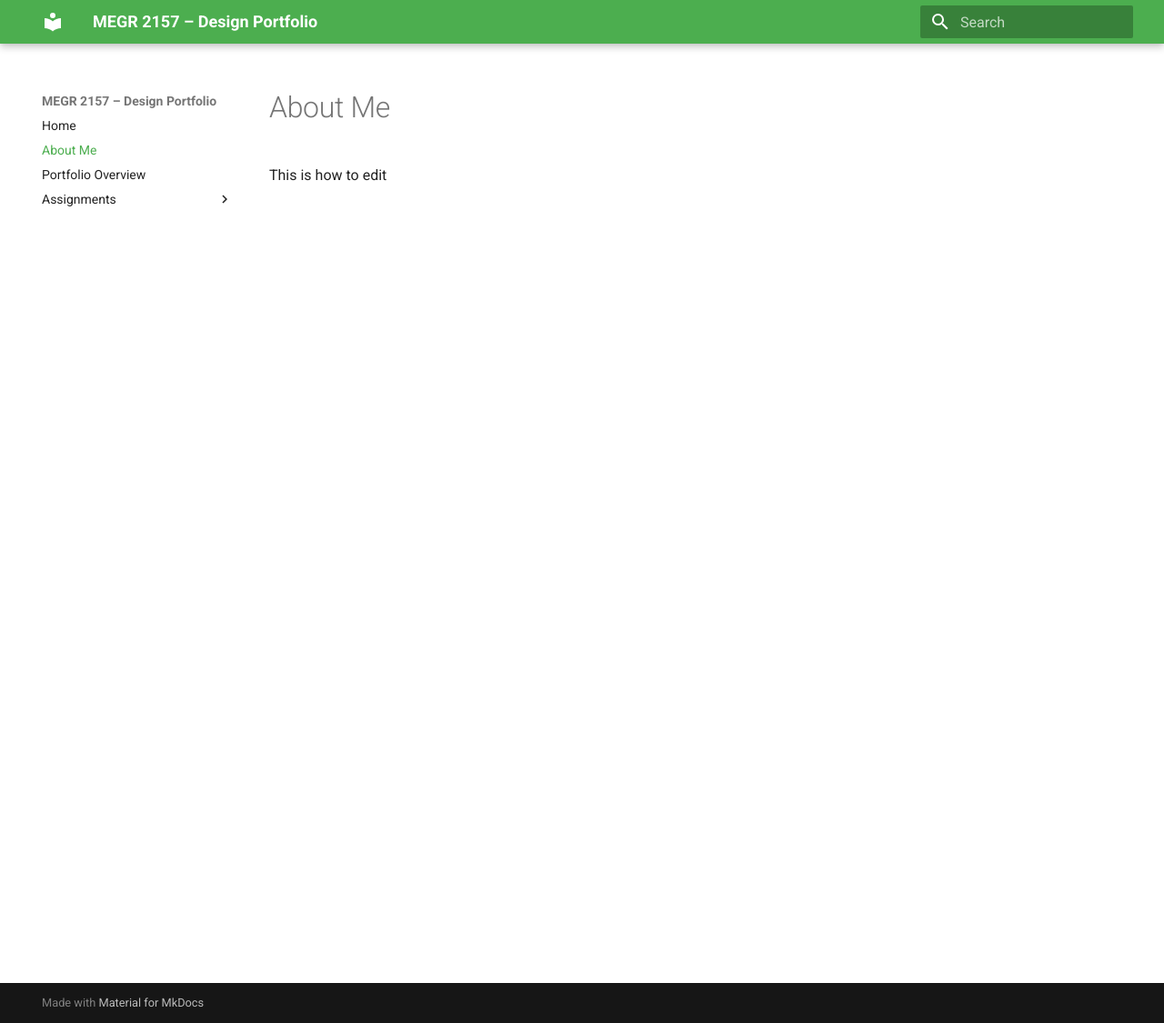
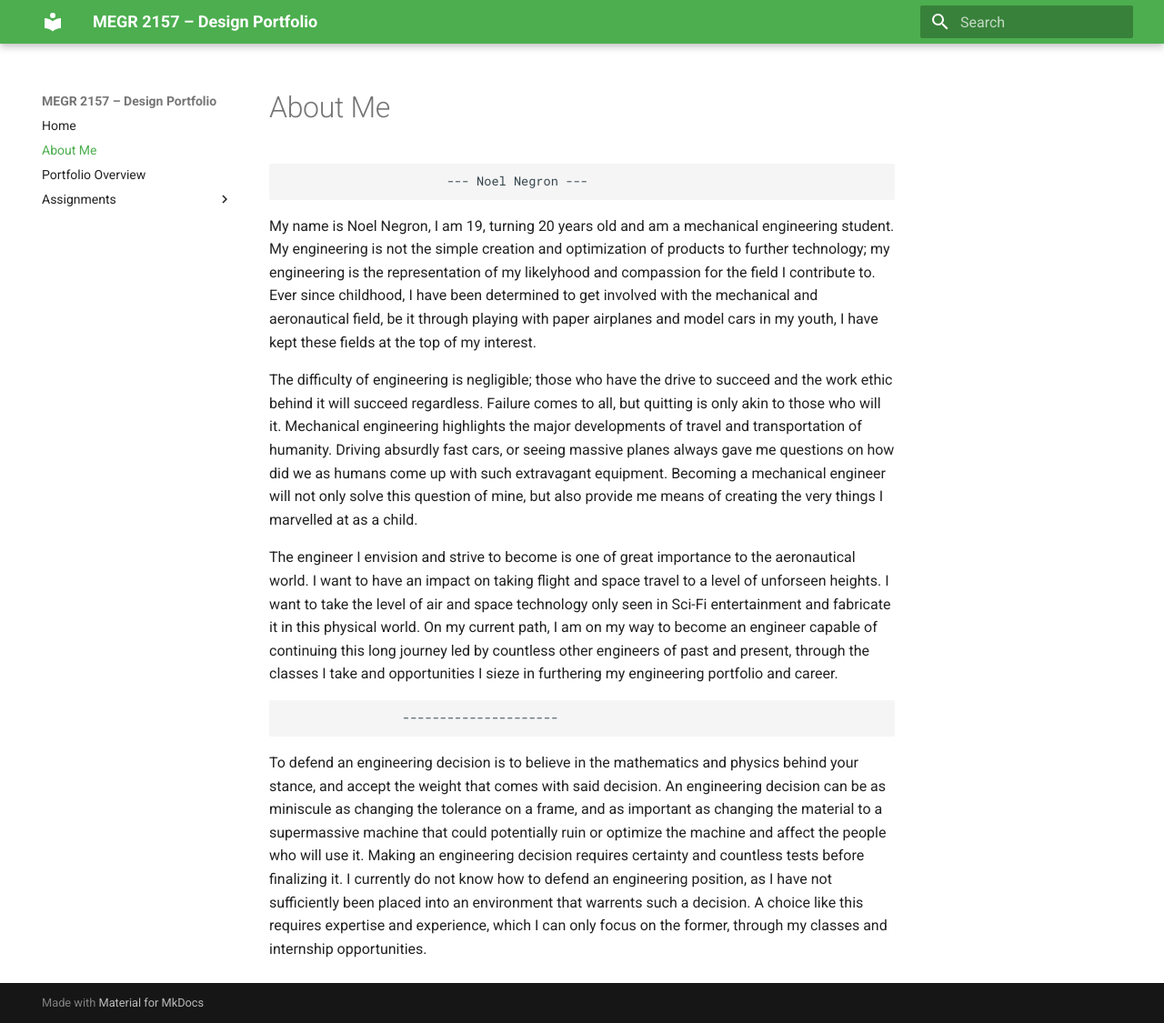
Before and after one commit to N03L1T0/megr2157-noel-portfolio, an MkDocs documentation site: the page built from docs/aboutme/index.md, in a window 1280 px wide and 1125 px high. Shown: the whole window at 91% size. Built offline with MkDocs 1.6.1 and Material for MkDocs 9.7.7, drawn with Linux system fonts in a browser that asks for light colours.

Commit message:
put part 3 of A1 into about me
Expanded personal introduction and engineering aspirations.

```diff
--- a/docs/aboutme/index.md
+++ b/docs/aboutme/index.md
@@ -1,2 +1,12 @@
 #About Me
-This is how to edit
+
+                          --- Noel Negron ---
+
+  My name is Noel Negron, I am 19, turning 20 years old and am a mechanical engineering student. My engineering is not the simple creation and optimization of products to further technology; my engineering is the representation of my likelyhood and compassion for the field I contribute to. Ever since childhood, I have been determined to get involved with the mechanical and aeronautical field, be it through playing with paper airplanes and model cars in my youth, I have kept these fields at the top of my interest.
+
+  The difficulty of engineering is negligible; those who have the drive to succeed and the work ethic behind it will succeed regardless. Failure comes to all, but quitting is only akin to those who will it. Mechanical engineering highlights the major developments of travel and transportation of humanity. Driving absurdly fast cars, or seeing massive planes always gave me questions on how did we as humans come up with such extravagant equipment. Becoming a mechanical engineer will not only solve this question of mine, but also provide me means of creating the very things I marvelled at as a child.
+
+  The engineer I envision and strive to become is one of great importance to the aeronautical world. I want to have an impact on taking flight and space travel to a level of unforseen heights. I want to take the level of air and space technology only seen in Sci-Fi entertainment and fabricate it in this physical world. On my current path, I am on my way to become an engineer capable of continuing this long journey led by countless other engineers of past and present, through the classes I take and opportunities I sieze in furthering my engineering portfolio and career.
+
+                    ---------------------
+To defend an engineering decision is to believe in the mathematics and physics behind your stance, and accept the weight that comes with said decision. An engineering decision can be as miniscule as changing the tolerance on a frame, and as important as changing the material to a supermassive machine that could potentially ruin or optimize the machine and affect the people who will use it. Making an engineering decision requires certainty and countless tests before finalizing it. I currently do not know how to defend an engineering position, as I have not sufficiently been placed into an environment that warrents such a decision. A choice like this requires expertise and experience, which I can only focus on the former, through my classes and internship opportunities.
```
